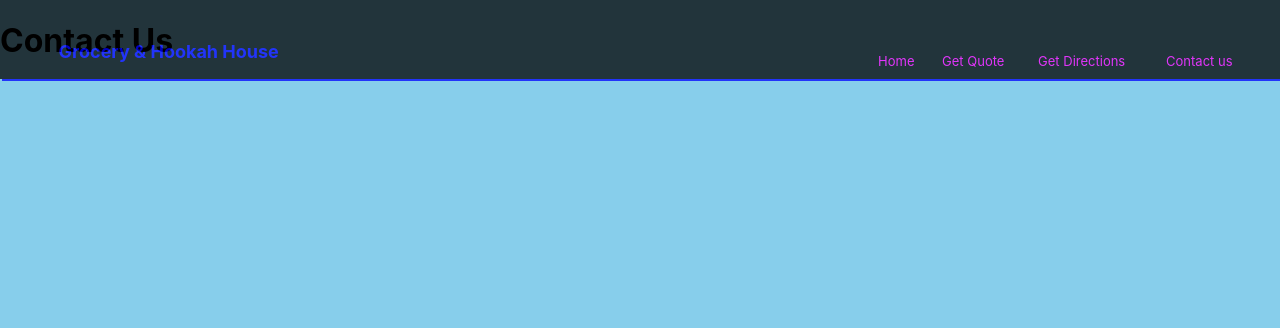
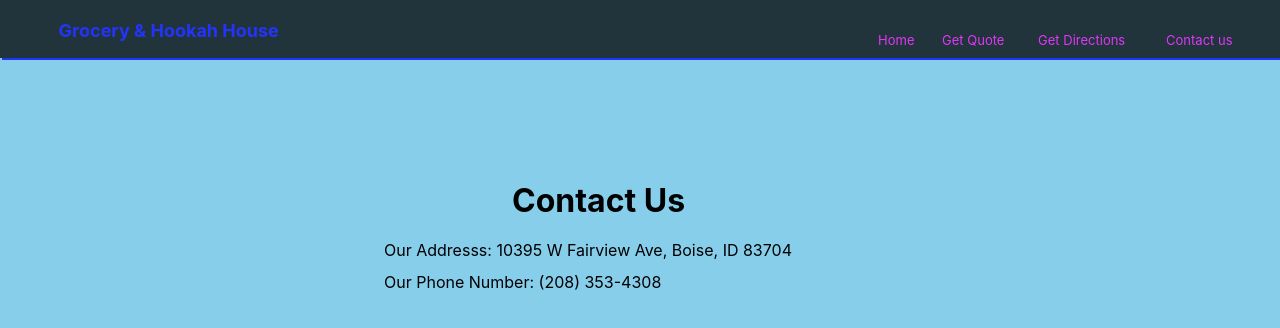
Before and after one commit to bholsinger09/Hookahhouse, a React (Create React App) app: page /contactUs in a window 1280 px wide. Shown: the top 328 px of the page. Built offline with nearby package versions, Linux system fonts and the light colour scheme.

Commit message:
Front end complete finished Contact us

```diff
--- a/src/App.css
+++ b/src/App.css
@@ -236,6 +236,25 @@ li{
   color:green;
 }
 
+
+
+#contactTitle{
+  position:absolute;
+  top: 20%;
+  left:40%;
+}
+
+#contAddress{
+  position:absolute;
+  top: 28%;
+  left: 30%;
+}
+
+#contPhone{
+  position: absolute;
+  top:32%;
+  left:30%;
+}
 @keyframes App-logo-spin {
   from {
     transform: rotate(0deg);
--- a/src/Pages/contactUs.js
+++ b/src/Pages/contactUs.js
@@ -5,7 +5,12 @@ const ContactUs = (props) => {
         <React.Fragment>
 
 <div>
-    <h1 id="testTitle">Contact Us</h1>
+    <h1 id="contactTitle">Contact Us</h1>
+</div>
+
+<div>
+    <p id="contAddress">Our Addresss:   10395 W Fairview Ave, Boise, ID 83704</p>
+    <p id="contPhone">Our Phone Number:  (208) 353-4308</p>
 </div>
         </React.Fragment>
 
```
